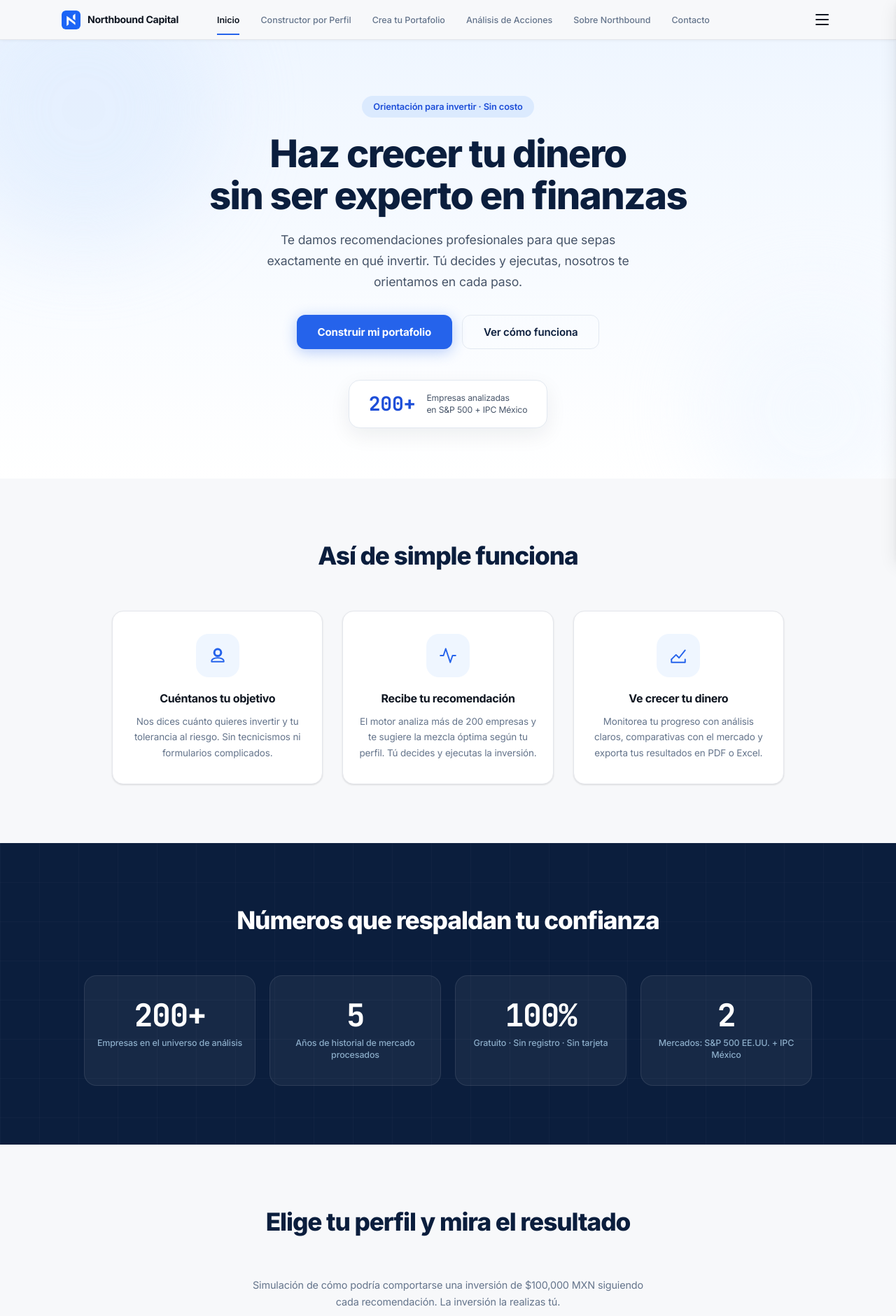
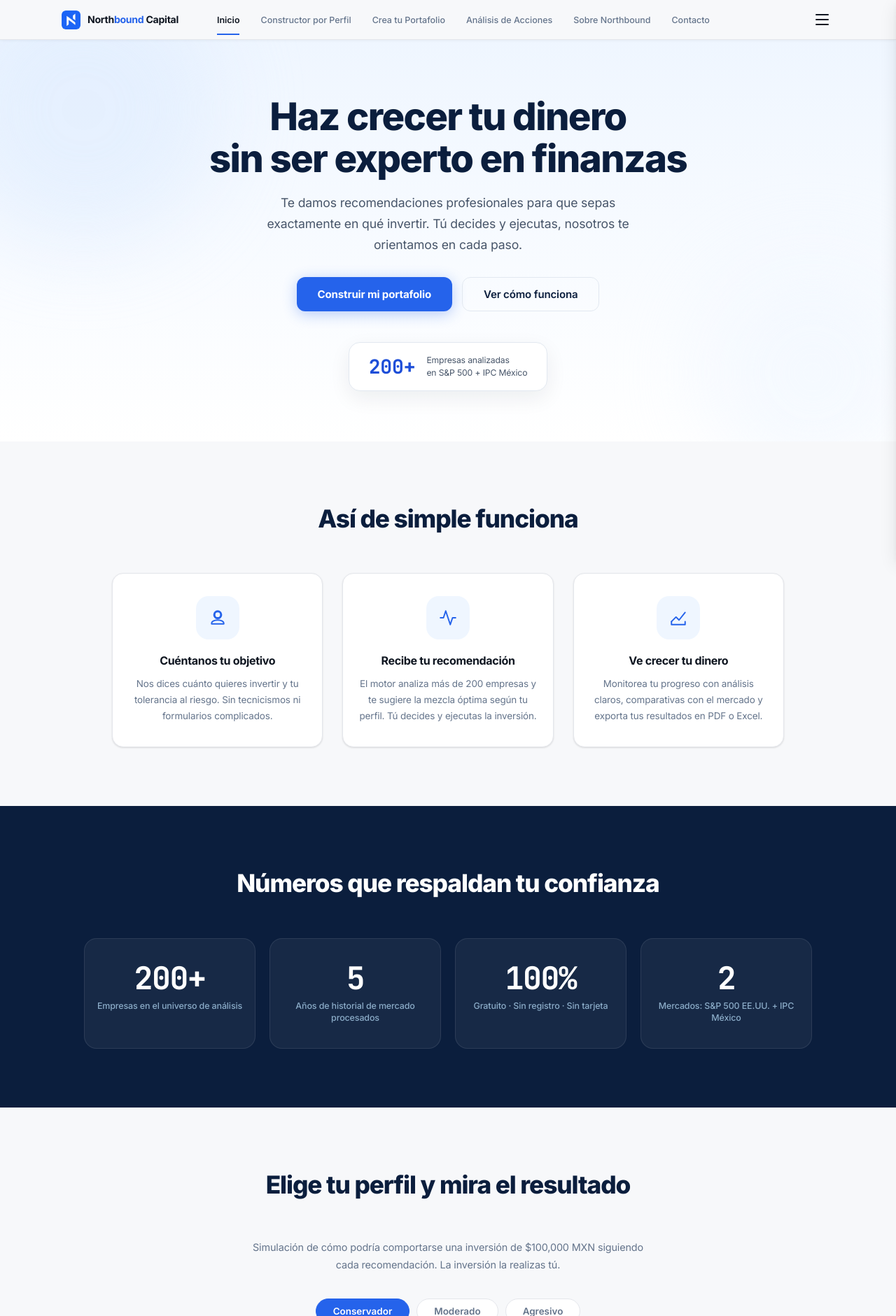
Before and after one commit to fernandotvr1900-ctrl/northbound-capital, a Flask app: page / in a window 1280 px wide. Shown: the top 1881 px of the page at 70% size. Run offline with Flask 3, Linux system fonts and the light colour scheme; some libraries are stand-ins or nearby versions.

Commit message:
Polish landing page: remove eyebrow/note text, grid overlays, blue 'bound' nav
- Remove lp-eyebrow "Orientación para invertir · Sin costo" from hero
- Remove grid-pattern ::before from .lp-stats and .lp-cta-card
- Remove "Sin registro · Sin tarjeta · Sin costo" note from CTA card
- Highlight "bound" in nav brand with --lp-blue-600

Co-Authored-By: Claude Sonnet 4.6 <noreply@anthropic.com>

```diff
--- a/templates/index.html
+++ b/templates/index.html
@@ -1255,12 +1255,6 @@ body.dark .lp-step-icon svg{stroke:#60A5FA}
 
 /* ── STATS — dark navy full-bleed ─────────────────────────── */
 .lp-stats{background:#0B1E3D;padding:84px 28px;position:relative;overflow:hidden}
-.lp-stats::before{
-  content:'';position:absolute;inset:0;pointer-events:none;
-  background-image:linear-gradient(rgba(255,255,255,.025) 1px,transparent 1px),
-    linear-gradient(90deg,rgba(255,255,255,.025) 1px,transparent 1px);
-  background-size:56px 56px;
-}
 .lp-stats-grid{
   display:grid;grid-template-columns:repeat(4,1fr);gap:20px;
   max-width:1040px;margin:0 auto;position:relative;z-index:1;
@@ -1344,12 +1338,6 @@ body.dark .lp-trust-icon svg{stroke:#60A5FA}
   background:linear-gradient(135deg,var(--lp-blue-700),var(--lp-navy));
   border-radius:24px;max-width:1040px;margin:0 auto;
   padding:64px 32px;color:#fff;position:relative;overflow:hidden;
-}
-.lp-cta-card::before{
-  content:'';position:absolute;inset:0;
-  background-image:linear-gradient(rgba(255,255,255,.03) 1px,transparent 1px),
-    linear-gradient(90deg,rgba(255,255,255,.03) 1px,transparent 1px);
-  background-size:48px 48px;pointer-events:none;
 }
 .lp-cta-card h2{font-size:clamp(1.5rem,3.5vw,2.2rem);font-weight:800;letter-spacing:-.03em;margin-bottom:22px;position:relative;z-index:1}
 .lp-cta-card-btns{display:flex;gap:14px;justify-content:center;flex-wrap:wrap;position:relative;z-index:1}
@@ -1452,7 +1440,7 @@ body.dark .lp-trust-icon svg{stroke:#60A5FA}
 <!-- NAV -->
 <nav>
   <div class="nav-in">
-    <div class="nav-brand"><img class="brand-logo" src="/static/northbound-logo.png" alt="Northbound Capital" onerror="(function(e){var s=document.createElement('span');s.className='brand-mark';s.textContent='NC';e.replaceWith(s);})(this)"/><span>Northbound Capital</span></div>
+    <div class="nav-brand"><img class="brand-logo" src="/static/northbound-logo.png" alt="Northbound Capital" onerror="(function(e){var s=document.createElement('span');s.className='brand-mark';s.textContent='NC';e.replaceWith(s);})(this)"/><span>North<span style="color:var(--lp-blue-600)">bound</span> Capital</span></div>
     <div class="nav-tabs">
       <button class="ntab active" onclick="switchPage('intro')" data-i18n="nav-intro">Inicio</button>
       <button class="ntab" onclick="switchPage('builder')" data-i18n="nav-builder">Constructor por Perfil</button>
@@ -1477,7 +1465,6 @@ body.dark .lp-trust-icon svg{stroke:#60A5FA}
     <div class="lp-blob lp-blob1"></div>
     <div class="lp-blob lp-blob2"></div>
     <div class="lp-hero-inner">
-      <span class="lp-eyebrow" data-i18n="lp-eyebrow">Orientación para invertir · Sin costo</span>
       <h1 class="lp-h1" data-i18n="lp-h1">Haz crecer tu dinero<br/>sin ser experto en finanzas</h1>
       <p class="lp-hero-sub" data-i18n="lp-hero-sub">Te damos recomendaciones profesionales para que sepas exactamente en qué invertir. Tú decides y ejecutas, nosotros te orientamos en cada paso.</p>
       <div class="lp-hero-btns">
@@ -1606,7 +1593,6 @@ body.dark .lp-trust-icon svg{stroke:#60A5FA}
           <button onclick="switchPage('builder')" class="lp-btn-cta-main" data-i18n="icta-btn1">Construir mi portafolio</button>
           <button onclick="switchPage('analyzer')" class="lp-btn-cta-sec" data-i18n="icta-btn2">Analizar una empresa</button>
         </div>
-        <p class="lp-cta-note" data-i18n="lp-cta-note">Sin registro · Sin tarjeta · Sin costo</p>
       </div>
     </div>
   </div>
```
